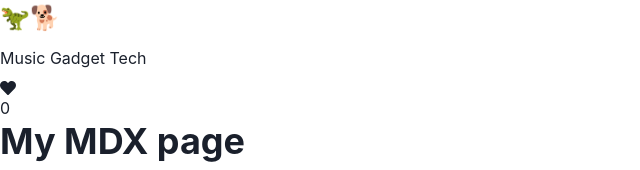
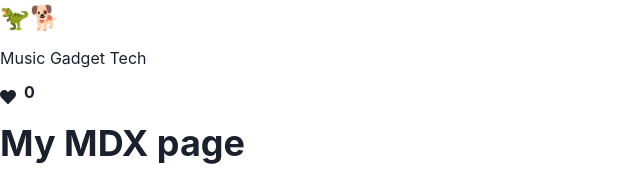
Before and after one commit to kzhub/mdx-blog, a Next.js app: page /posts/20230601 in a window 1280 px wide. Both pictures are taken after a click on the icon 8 px from the left and 88 px from the top of the page. Shown: the top 170 px of the page, without its empty margins (0-640 px from the left). Built offline with nearby package versions, Linux system fonts and the light colour scheme; no server answers; the database is empty.

Commit message:
Update likeボタンスタイルの調整

```diff
--- a/components/GetLikes.tsx
+++ b/components/GetLikes.tsx
@@ -1,6 +1,6 @@
 import useSWR from 'swr';
 import { useRouter } from 'next/router';
-import { SkeletonText } from "@chakra-ui/react";
+import { SkeletonText, HStack, Text } from "@chakra-ui/react";
 import { FaHeart, FaRegHeart } from 'react-icons/fa';
 import { useState } from 'react';
 import axios from 'axios';
@@ -29,7 +29,9 @@ const GetLikes = () => {
 	if (isLoading) {
 		return (
 			<>
-				<FaRegHeart /><SkeletonText mt='4' w={8} noOfLines={1} spacing='4' skeletonHeight='4' />
+				<HStack spacing={2} mb='2'>
+					<FaRegHeart /><SkeletonText mt='4' w={8} noOfLines={1} spacing='4' skeletonHeight='4' />
+				</HStack>
 			</>
 		);
 	}
@@ -44,10 +46,14 @@ const GetLikes = () => {
 
 		return (
 			<>
-				{likeState === false
-					? <FaRegHeart onClick={() => handleClick(likeCount)} />
-					: <FaHeart />}
-				{likeCount}
+				<HStack spacing={2} mb='2'>
+					{likeState === false ? (
+						<FaRegHeart onClick={() => handleClick(likeCount)} />
+					) : (
+						<FaHeart />
+					)}
+					<Text fontWeight="bold">{likeCount}</Text>
+				</HStack>
 			</>
 		);
 	}
```
